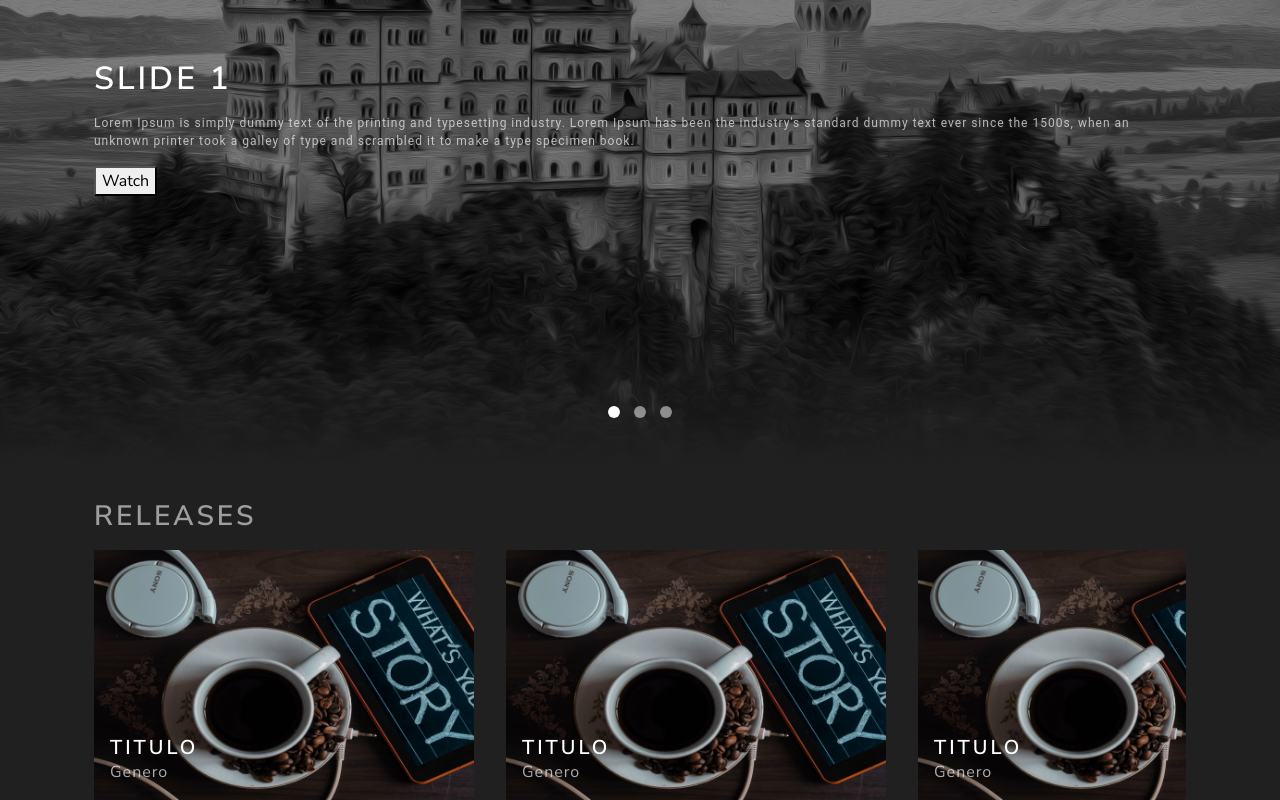
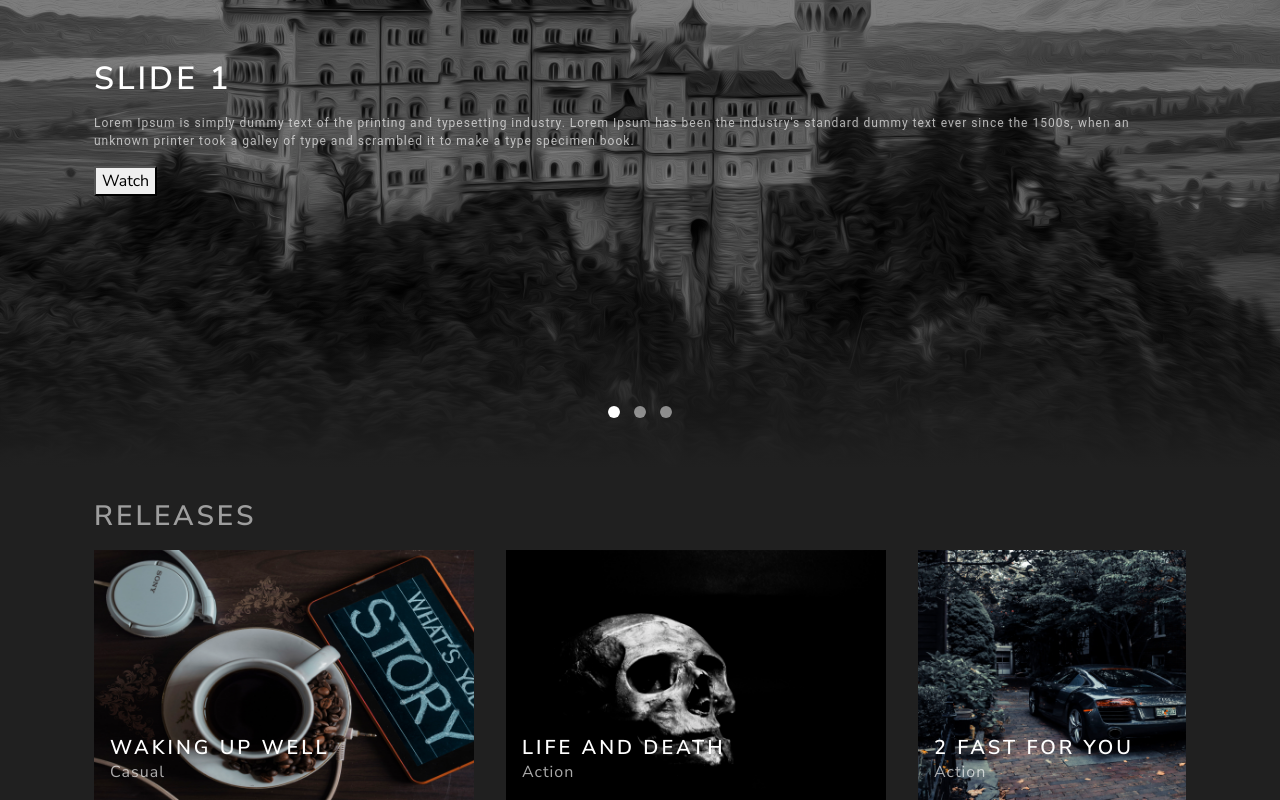
Before and after one commit to jaisonrobson/viewapp, a React (Create React App) app: page / in a window 1280 px wide. Shown: the part 212-1012 px from the top of the page. Built offline with nearby package versions, Linux system fonts and the light colour scheme.

Commit message:
adicionado dados ao payload & ajustado uso de payload/items no HorizontalScroll.jsx

```diff
--- a/src/components/layout/HorizontalScroll.jsx
+++ b/src/components/layout/HorizontalScroll.jsx
@@ -1,4 +1,4 @@
-import React from 'react'
+import React, { useState } from 'react'
 import styled from 'styled-components'
 
 import Container from 'components/layout/Container'
@@ -7,6 +7,10 @@ import Col from 'components/layout/Col'
 import Cover from 'components/layout/Cover'
 
 import AcordandoBem from 'images/AcordandoBem.jpg'
+import AVidaEAMorte from 'images/AVidaEAMorte.jpg'
+import AProvaDeBafometro from 'images/AProvaDeBafometro.jpg'
+import DoceJuventude from 'images/DoceJuventude.jpg'
+import EsplendorDaNatureza from 'images/EsplendorDaNatureza.jpg'
 
 const StyledHorizontalScrollItem = styled(({ marginLeft, marginRight, itemSize, ...props }) => <div {...props} />)`
     flex: 0 0 ${({ itemSize }) => itemSize ? itemSize : 'auto'};
@@ -28,24 +32,35 @@ const StyledHorizontalScroll = styled.div`
 
 const payload = [
     {
-        src: '',
-        genre: '',
-        title: '',
+        src: AcordandoBem,
+        genre: 'Casual',
+        title: 'Waking up Well',
+    },
+    {
+        src: AVidaEAMorte,
+        genre: 'Action',
+        title: 'Life and Death',
+    },
+    {
+        src: AProvaDeBafometro,
+        genre: 'Action',
+        title: '2 Fast for You',
+    },
+    {
+        src: DoceJuventude,
+        genre: 'Casual',
+        title: 'A long time ago',
+    },
+    {
+        src: EsplendorDaNatureza,
+        genre: 'Nature',
+        title: 'Colors of Nature',
     },
 ]
 
-const Example = (props) => (
-    <Cover
-        image={AcordandoBem}
-        title="Titulo"
-        caption="Genero"
-        width="380px"
-        height="250px"
-        {...props}
-    />
-)
+const HorizontalScroll = ({ items: itemsProp = payload }) => {
+    const [items,] = useState(itemsProp)
 
-const HorizontalScroll = () => {
     return (
         <Container
             fluid
@@ -61,26 +76,20 @@ const HorizontalScroll = () => {
             <Row>
                 <Col>
                     <StyledHorizontalScroll className="scrolling-wrapper-flexbox">
-                        <StyledHorizontalScrollItem>
-                            <Example />
-                        </StyledHorizontalScrollItem>
-
-                        <StyledHorizontalScrollItem marginLeft="2rem">
-                            <Example />
-                        </StyledHorizontalScrollItem>
-
-                        <StyledHorizontalScrollItem marginLeft="2rem">
-                            <Example />
-                        </StyledHorizontalScrollItem>
-
-                        <StyledHorizontalScrollItem marginLeft="2rem">
-                            <Example />
-                        </StyledHorizontalScrollItem>
-
-                        <StyledHorizontalScrollItem marginLeft="2rem">
-                            <Example />
-                        </StyledHorizontalScrollItem>
-
+                        {items.map(({ title, genre, src }, index) => (
+                            <StyledHorizontalScrollItem
+                                key={src}
+                                marginLeft={index !== 0 ? '2rem' : '0'}
+                            >
+                                <Cover
+                                    image={src}
+                                    title={title}
+                                    caption={genre}
+                                    width="380px"
+                                    height="250px"
+                                />
+                            </StyledHorizontalScrollItem>
+                        ))}
                     </StyledHorizontalScroll>
                 </Col>
             </Row>
```
